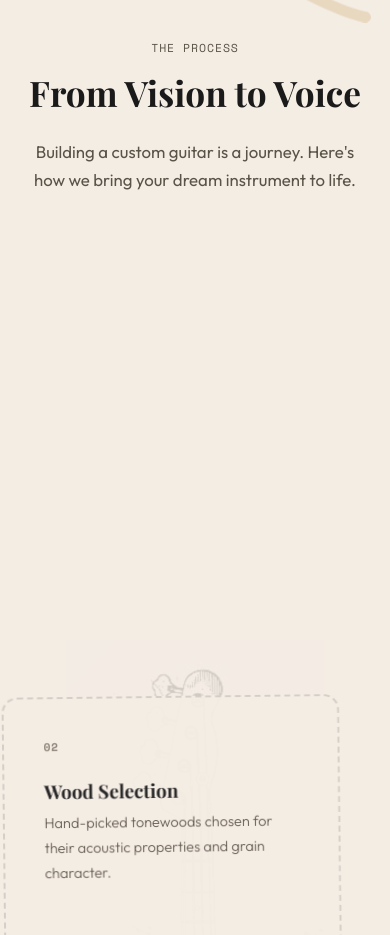
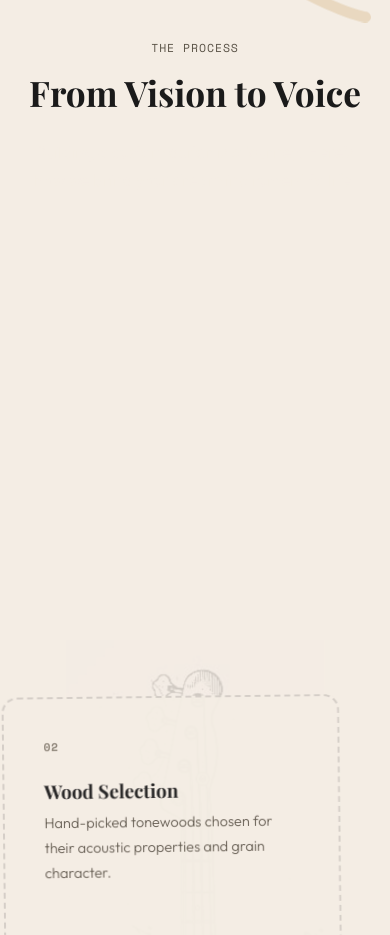
Before and after one commit to JoanDidac/Brut-Guitars, a React (Vite) app: page / in a window 390 px wide. Shown: the part 5400-6335 px from the top of the page. Built offline with nearby package versions, Linux system fonts and the light colour scheme; a web font is replaced by a local one.

Commit message:
Mobile: fix subtitle contrast — cream color always readable against dark Gallery background

```diff
--- a/src/components/Process.css
+++ b/src/components/Process.css
@@ -170,10 +170,24 @@ tw
 }
 
 /* =============================================
+   Process — Mobile Subtitle Contrast Fix
+   ============================================= */
+/* On mobile the Gallery's dark background flows up behind this paragraph.
+   Force cream from the start so it's always readable — in both light & dark mode.
+   (--color-text-light = #f4ede4 in both themes)
+   Prime Directive: mobile only. */
+@media (max-width: 768px) {
+    .process__subtitle {
+        color: var(--color-text-light) !important;
+    }
+}
+
+/* =============================================
    Process — Dark Mode Overrides
    ============================================= */
 /* The .section-title "From Vision to Voice" subtitle paragraph:
-   GSAP animates it to var(--color-bg) on mobile which becomes #121212 in dark mode */
+   GSAP animates it to var(--color-bg) on mobile which becomes #121212 in dark mode —
+   override keeps it cream in dark mode too. */
 [data-theme='dark'] .process__subtitle {
-    color: var(--color-text-muted) !important;
+    color: var(--color-text-light) !important;
 }
```
